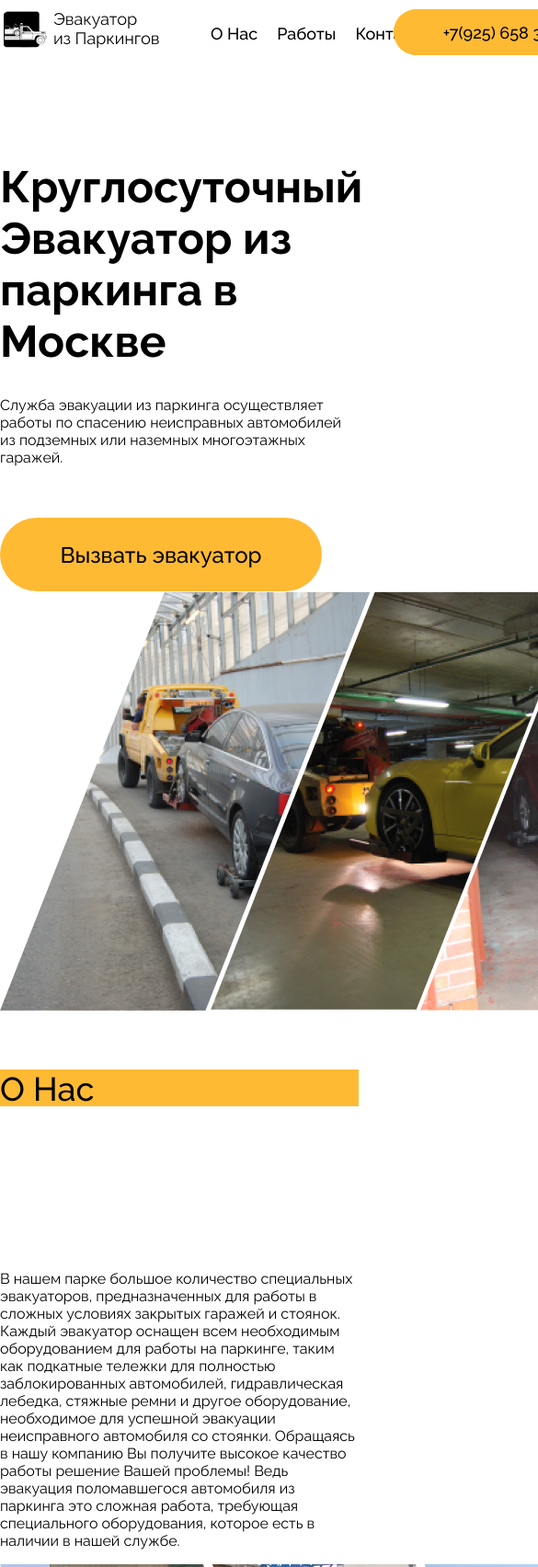
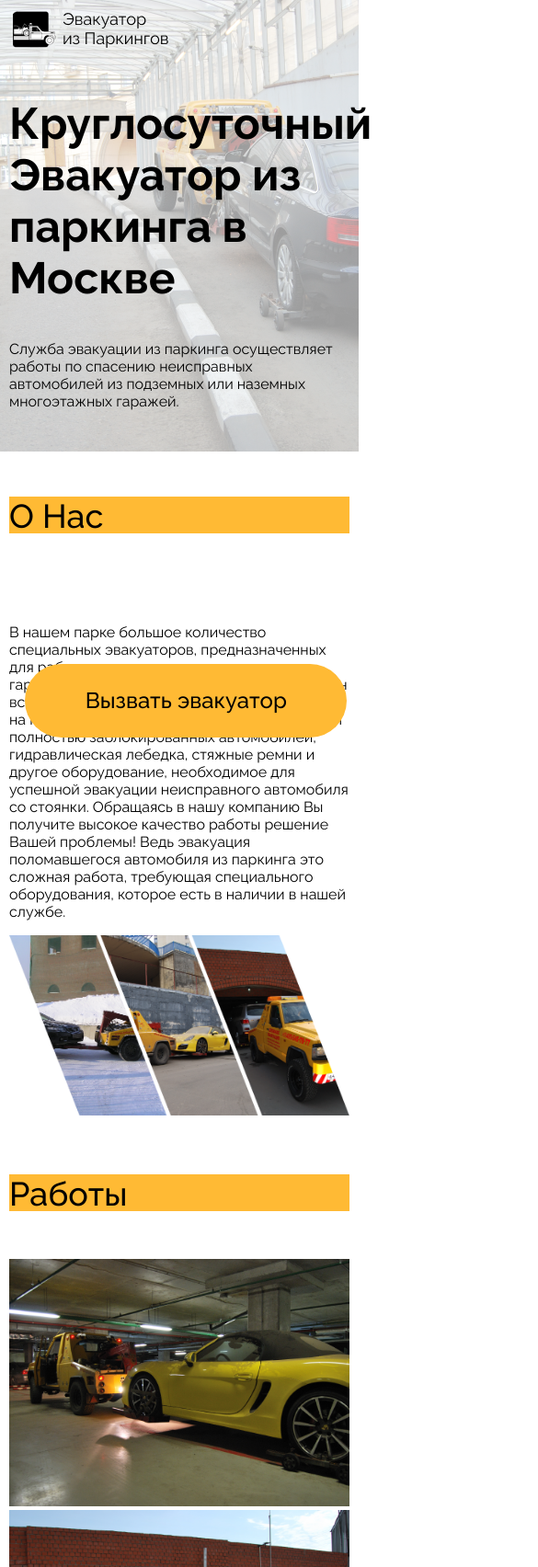
Before and after one commit to Kapibarra/Buksir, a plain HTML site: page index.html in a window 390 px wide. Shown: the top 1704 px of the page at 92% size, 585 px wide, since content can reach past the window. Drawn offline with Linux system fonts and the light colour scheme.

Commit message:
fixed mobile version

```diff
--- a/index.html
+++ b/index.html
@@ -40,9 +40,9 @@
                 </div>
                 <nav class="header__nav">
                     <ul>
-                        <li class="header__nav-item"><a href="">О Нас</a></li>
-                        <li class="header__nav-item"><a href="">Работы</a></li>
-                        <li class="header__nav-item"><a href="">Контакты</a></li>
+                        <li class="header__nav-item"><a href="#about">О Нас</a></li>
+                        <li class="header__nav-item"><a href="#work">Работы</a></li>
+                        <li class="header__nav-item"><a href="#contacts">Контакты</a></li>
                     </ul>
                 </nav>
                 <a class="header__cta-btn"><button class="header__cta-btn">+7(925) 658 30 54</button></a>
@@ -60,7 +60,7 @@
                 </div>
             </div>
         </div>
-        <div class="about-wrapper">
+        <div class="about-wrapper" id="about">
             <div class="about">
                 <h2 class="about__title">О Нас</h2>
                 <div class="about-inner-wrapper">
@@ -74,7 +74,7 @@
                 </div>
             </div>
         </div>
-        <div class="work-wrapper">
+        <div class="work-wrapper" id="work">
             <div class="work">
                 <h2 class="work__title">Работы</h2>
                 <div class="work-inner-wrapper">
@@ -94,7 +94,7 @@
                 </div>
             </div>
         </div>
-        <div class="contacts-wrapper">
+        <div class="contacts-wrapper" id="contacts">
             <div class="contacts">
                 <h2 class="contacts-title">Контакты</h2>
                 <div class="contacts-inner-wrapper">
@@ -103,7 +103,7 @@
                         <div class="contact-item">Телефон: <a href="tel:+79256583054" class="phone__num">+7(925) 658 30 54</a></div>
                         <div class="contact-item">WhatsApp: <a href="wa.me/+79256583054"><button class="wa-btn">WhatsApp</button></a></div>
                     </div>
-                    <div class="contacts-right"><img src="img/contactsimg.png" alt="contactsimg"></div>
+                    <div class="contacts-right contacts__img"><img src="img/contactsimg.png" alt="contactsimg" class="contacts__img"></div>
                 </div>
             </div>
         </div>
--- a/style.css
+++ b/style.css
@@ -1,4 +1,8 @@
 @import url('https://fonts.googleapis.com/css2?family=Raleway:ital,wght@0,100;0,200;0,300;0,400;0,500;0,600;0,700;0,800;0,900;1,100;1,200;1,300;1,400;1,500;1,600;1,700;1,800;1,900&display=swap');
+html {
+    scroll-behavior: smooth;
+}
+
 body {
     font-family: 'Raleway', sans-serif;
     margin: 0;
@@ -85,6 +89,10 @@ a {
     max-width: 565px;
 }
 
+.main__img {
+    max-width: 100%;
+}
+
 .main__button-item {
     text-decoration: none;
     width: 350px;
@@ -130,6 +138,10 @@ a {
     flex-direction: row;
     flex-wrap: wrap;
     justify-content: space-between;
+}
+
+.about__img {
+    max-width: 100%;
 }
 
 .about {
@@ -182,6 +194,10 @@ a {
     justify-content: space-between;
     margin-top: 50px;
     margin-bottom: 50px;
+}
+
+.slider__item {
+    max-width: 100%;
 }
 
 .work__text {
@@ -262,6 +278,10 @@ a {
     align-items: center;
 }
 
+.contacts__img {
+    max-width: 100%;
+}
+
 .phone__num {
     font-weight: 500;
     font-size: 36px;
@@ -306,3 +326,48 @@ a {
 .year {
     display: flex;
 }
+
+@media screen and (max-width:428px) {
+    .page {
+        box-sizing: border-box;
+        padding-left: 10px;
+        padding-right: 10px;
+        background: url(./img/mainbg.png);
+        background-repeat: no-repeat;
+        background-size: 100%;
+    }
+    .header__cta-btn {
+        display: none;
+    }
+    .main__img {
+        display: none;
+    }
+    .header__nav {
+        display: none;
+    }
+    .main__button-item {
+        display: block;
+        margin: 0 auto;
+        position: fixed;
+        bottom: 5%;
+        left: 7%;
+    }
+    .main__text-title {
+        margin-top: 20px;
+        margin-bottom: 20px;
+    }
+    .main {
+        padding: 0;
+    }
+    .main__text-subtitle {
+        margin-top: 40px;
+        margin-bottom: 44px;
+    }
+    .contacts__img {
+        margin-top: 20px;
+    }
+    .about__text {
+        padding-top: unset;
+    }
+    .main-wrapper {}
+}
```
Also changed, not shown: img/mainbg.png (added).
